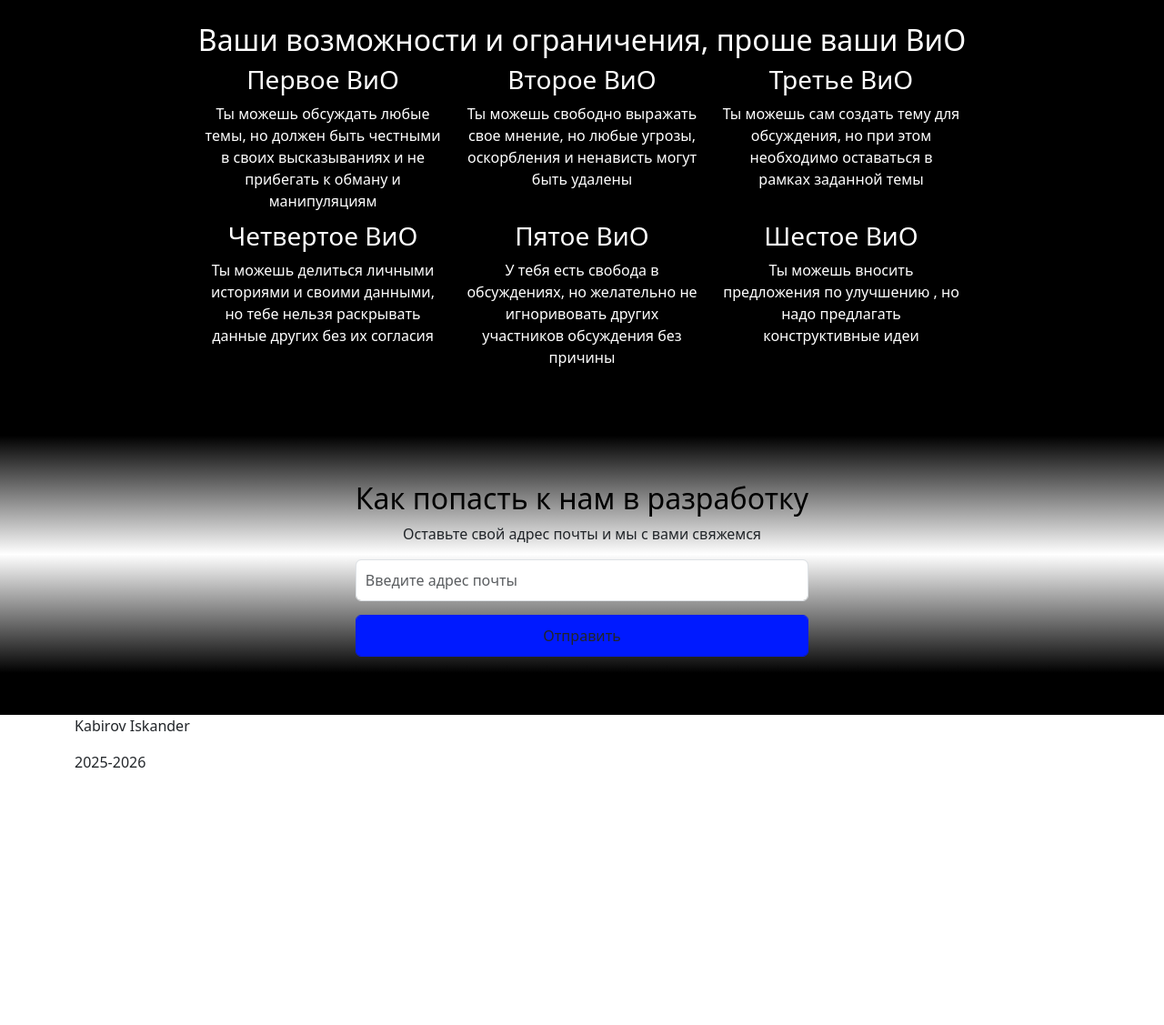
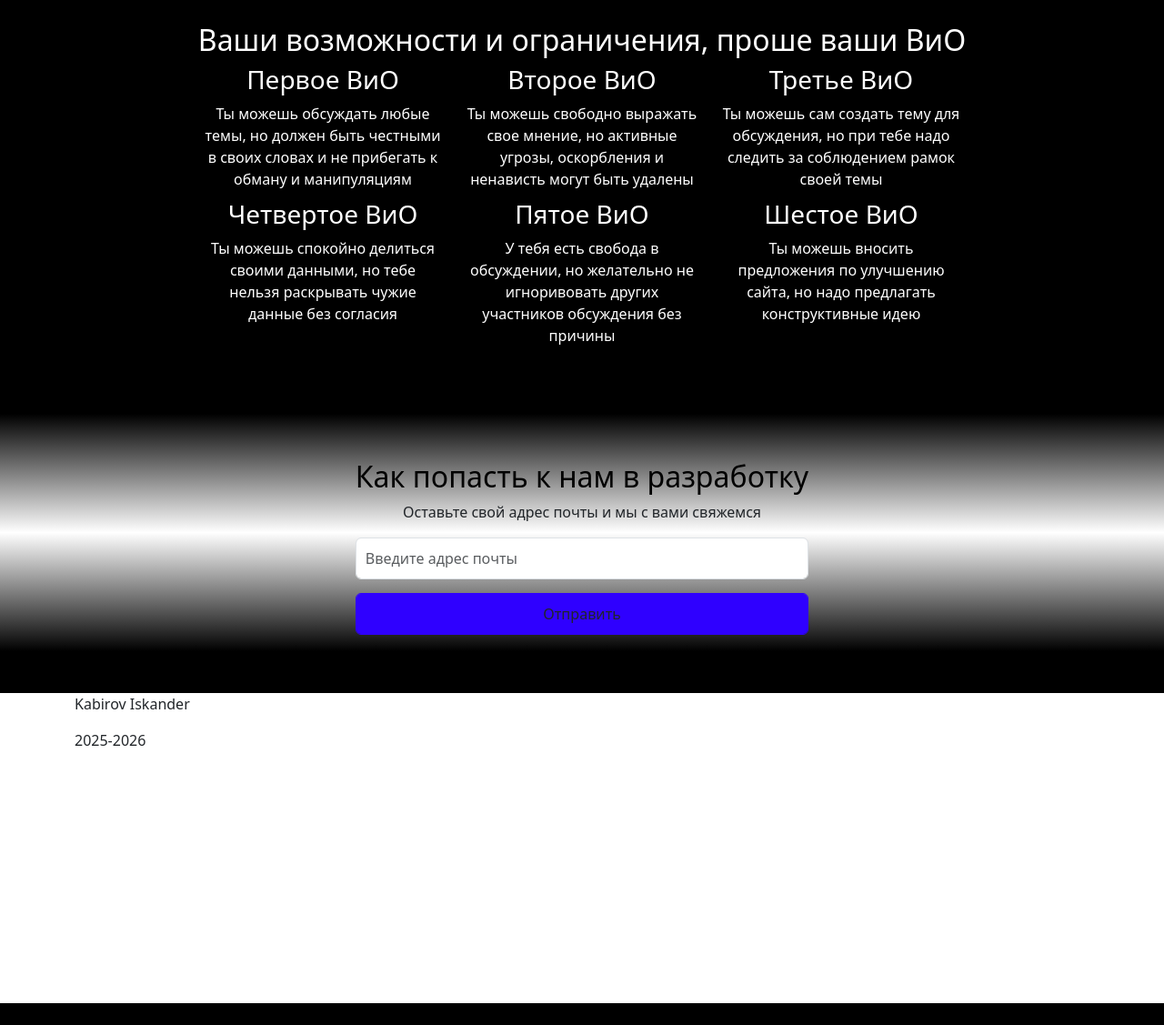
Before and after one commit to Fantomchick/Proekt-info-progra, a Django app: page / in a window 1280 px wide. Shown: the part 537-1664 px from the top of the page at 91% size. After the commit the page ends 1640 px from the top, so only its background shows below. Run offline with Django 5.2, Linux system fonts and the light colour scheme; some libraries are stand-ins or nearby versions.

Commit message:
поправил текст

```diff
--- a/proect_info_progra_app/proect_info_progra_app/static/style/feedback.css
+++ b/proect_info_progra_app/proect_info_progra_app/static/style/feedback.css
@@ -12,8 +12,8 @@
 #submit {
 	margin-top: 3%;
   padding: 2%;
-  background-color: rgb(0, 26, 255);
-  border-color: rgb(0, 26, 255);
+  background-color: rgb(47, 0, 255);
+  border-color: rgb(47, 0, 255);
   cursor: pointer;
 }
 
--- a/proect_info_progra_app/proect_info_progra_app/templates/index.html
+++ b/proect_info_progra_app/proect_info_progra_app/templates/index.html
@@ -81,7 +81,7 @@
 
                             <div class="interesting-block">
                                 <h3 class="interesting-title">Первое ВиО</h3>
-                                <p class="interesting-text">Ты можешь обсуждать любые темы, но должен быть честными в своих высказываниях и не прибегать к обману и манипуляциям</p>
+                                <p class="interesting-text">Ты можешь обсуждать любые темы, но должен быть честными в своих словах и не прибегать к обману и манипуляциям</p>
                             </div>
                         </div>
                     </div>
@@ -92,7 +92,7 @@
 
                             <div class="interesting-block">
                                 <h3 class="interesting-title">Второе ВиО</h3>
-                                <p class="interesting-text">Ты можешь свободно выражать свое мнение, но любые угрозы, оскорбления и ненависть могут быть удалены</p>
+                                <p class="interesting-text">Ты можешь свободно выражать свое мнение, но активные угрозы, оскорбления и ненависть могут быть удалены</p>
                             </div>
                         </div>
                     </div>
@@ -103,7 +103,7 @@
 
                             <div class="interesting-block">
                                 <h3 class="interesting-title">Третье ВиО</h3>
-                                <p class="interesting-text">Ты можешь сам создать тему для обсуждения, но при этом необходимо оставаться в рамках заданной темы</p>
+                                <p class="interesting-text">Ты можешь сам создать тему для обсуждения, но при тебе надо следить за соблюдением рамок своей темы</p>
                             </div>
                         </div>
                     </div>
@@ -117,7 +117,7 @@
 
                             <div class="interesting-block">
                                 <h3 class="interesting-title">Четвертое ВиО</h3>
-                                <p class="interesting-text">Ты можешь делиться личными историями и своими данными, но тебе нельзя раскрывать данные других без их согласия</p>
+                                <p class="interesting-text">Ты можешь спокойно делиться своими данными, но тебе нельзя раскрывать чужие данные без согласия</p>
                             </div>
                         </div>
                     </div>
@@ -128,7 +128,7 @@
 
                             <div class="interesting-block">
                                 <h3 class="interesting-title">Пятое ВиО</h3>
-                                <p class="interesting-text">У тебя есть свобода в обсуждениях, но желательно не игноривовать других участников обсуждения без причины</p>
+                                <p class="interesting-text">У тебя есть свобода в обсуждении, но желательно не игноривовать других участников обсуждения без причины</p>
                             </div>
                         </div>
                     </div>
@@ -139,7 +139,7 @@
 
                             <div class="interesting-block">
                                 <h3 class="interesting-title">Шестое ВиО</h3>
-                                <p class="interesting-text">Ты можешь вносить предложения по улучшению , но надо предлагать конструктивные идеи</p>
+                                <p class="interesting-text">Ты можешь вносить предложения по улучшению сайта, но надо предлагать конструктивные идею</p>
                             </div>
                         </div>
                     </div>
```
